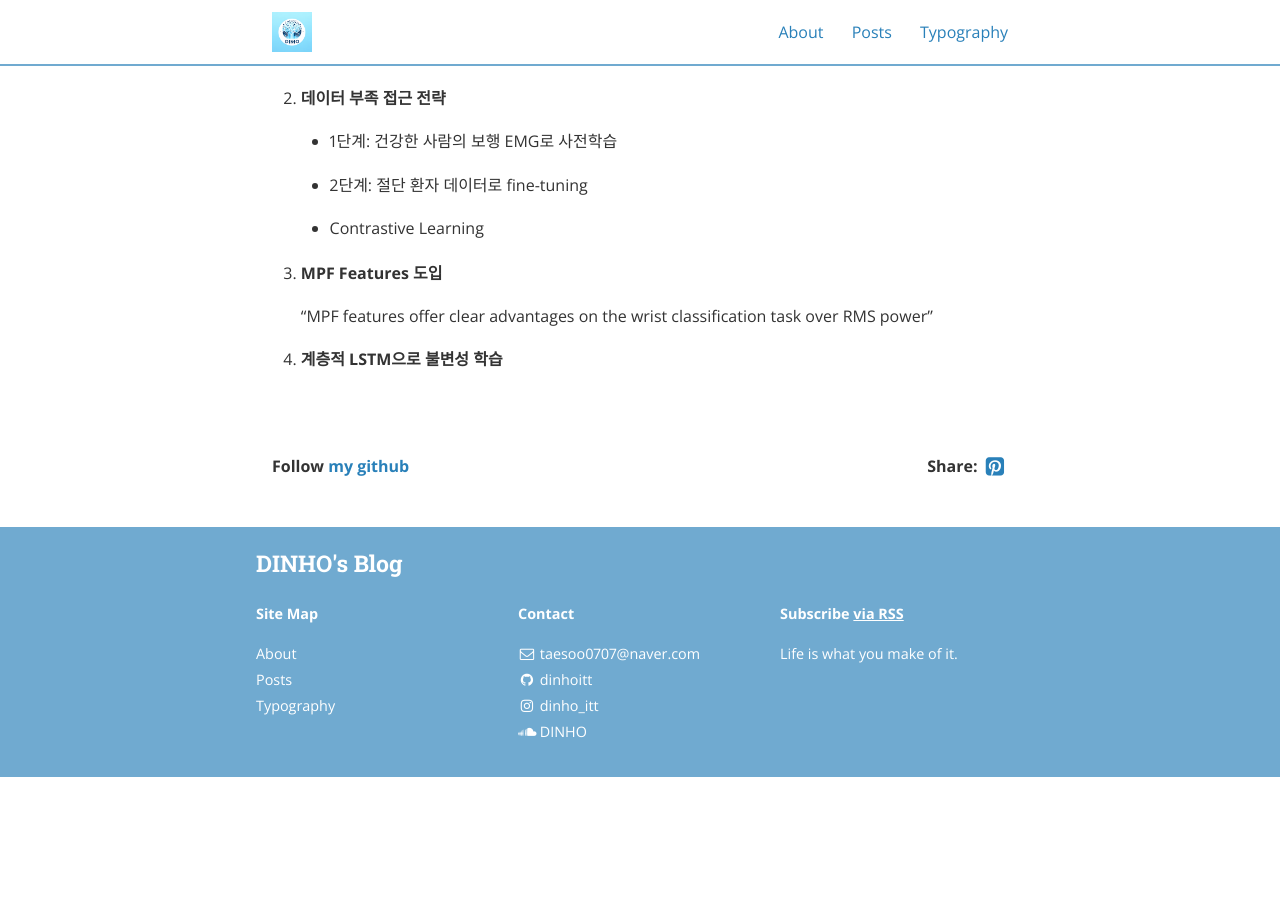
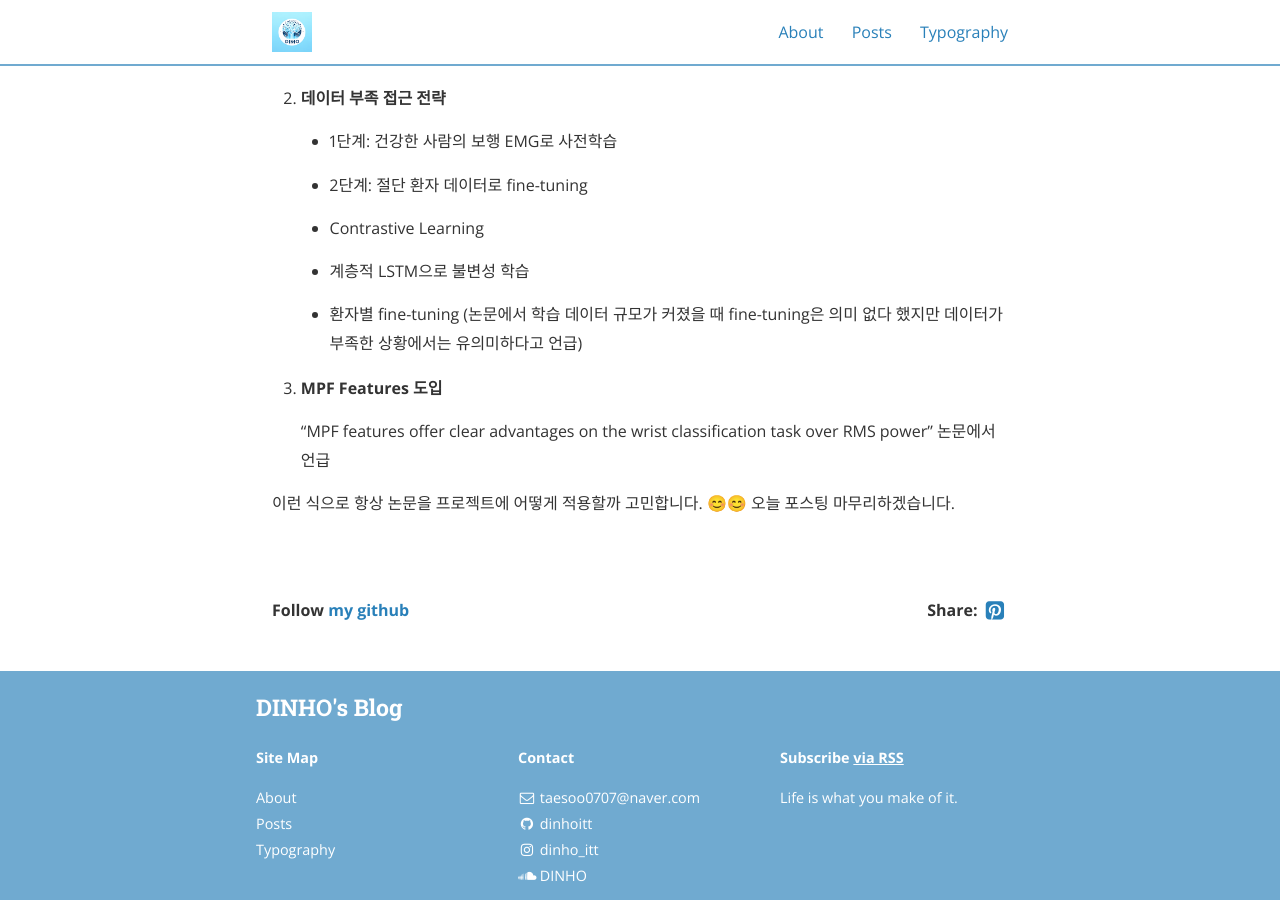
Before and after one commit to dinhoitt/dinhoitt.github.io, a Jekyll site: the page built from _posts/2025-10-14-A generic non-invasive neuromotor interface for human-computer interaction리뷰.md, in a window 1280 px wide and 900 px high, scrolled down 6595 px. Built offline with Jekyll 4.4.1, drawn with Linux system fonts in a browser that asks for light colours; nearby versions of some CDN libraries; formulas are drawn with MathJax 3; comment, search, counter and statistics services are not loaded; before the commit the page ends 7372 px from its top, so only the background shows below that.

Commit message:
post modi

```diff
--- a/_posts/2025-10-14-A generic non-invasive neuromotor interface for human-computer interaction리뷰.md
+++ b/_posts/2025-10-14-A generic non-invasive neuromotor interface for human-computer interaction리뷰.md
@@ -246,8 +246,13 @@ LSTM을 어떻게 사용했는지 요약하자면 아래와 같습니다.
 
 	- Contrastive Learning
 
+	- 계층적 LSTM으로 불변성 학습
+
+	- 환자별 fine-tuning (논문에서 학습 데이터 규모가 커졌을 때 fine-tuning은 의미 없다 했지만 데이터가 부족한 상황에서는 유의미하다고 언급)
+
+
 3. __MPF Features 도입__
 
-	“MPF features offer clear advantages on the wrist classification task over RMS power”
+	“MPF features offer clear advantages on the wrist classification task over RMS power” 논문에서 언급
 
-4. __계층적 LSTM으로 불변성 학습__
+이런 식으로 항상 논문을 프로젝트에 어떻게 적용할까 고민합니다. 😊😊 오늘 포스팅 마무리하겠습니다.
```
